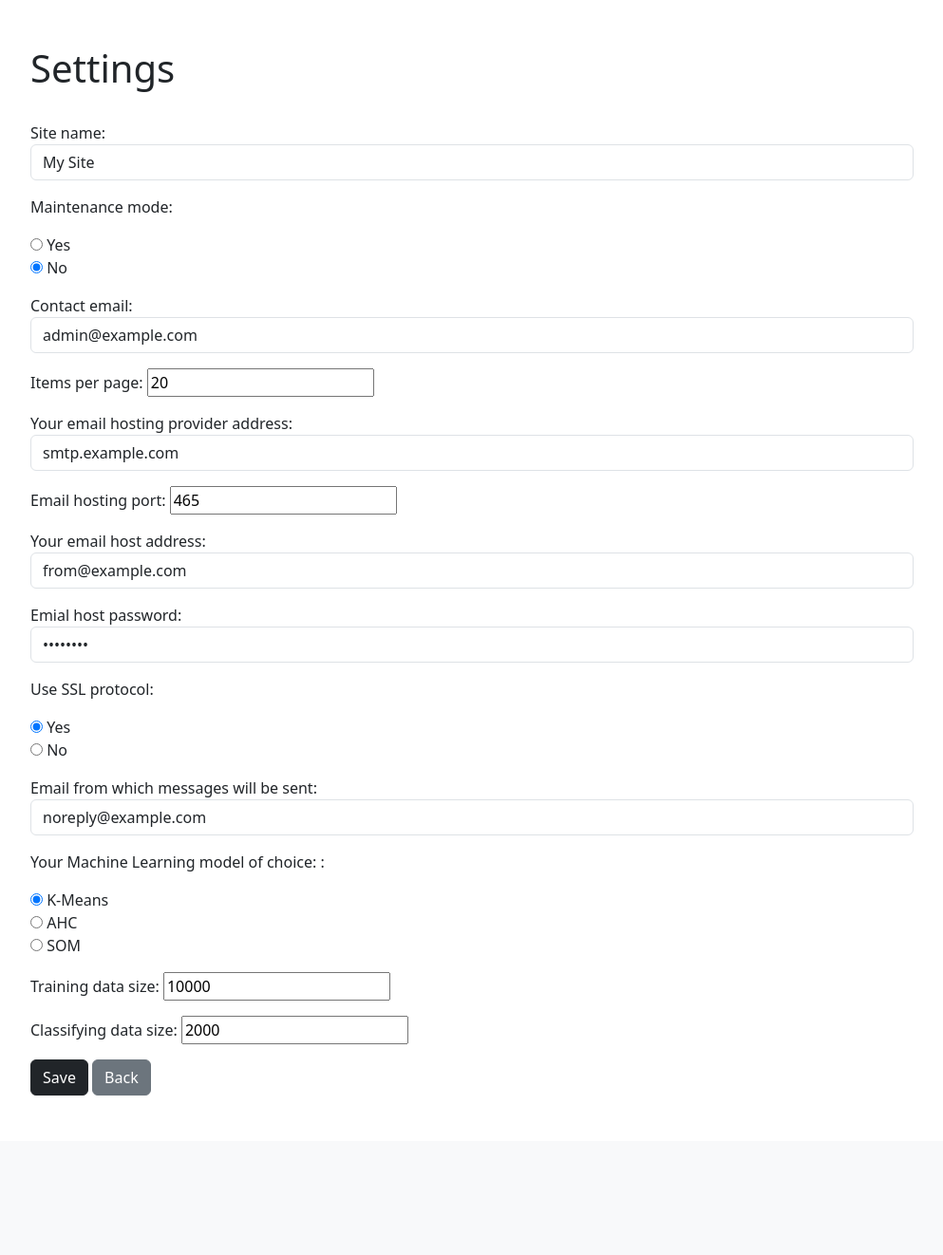
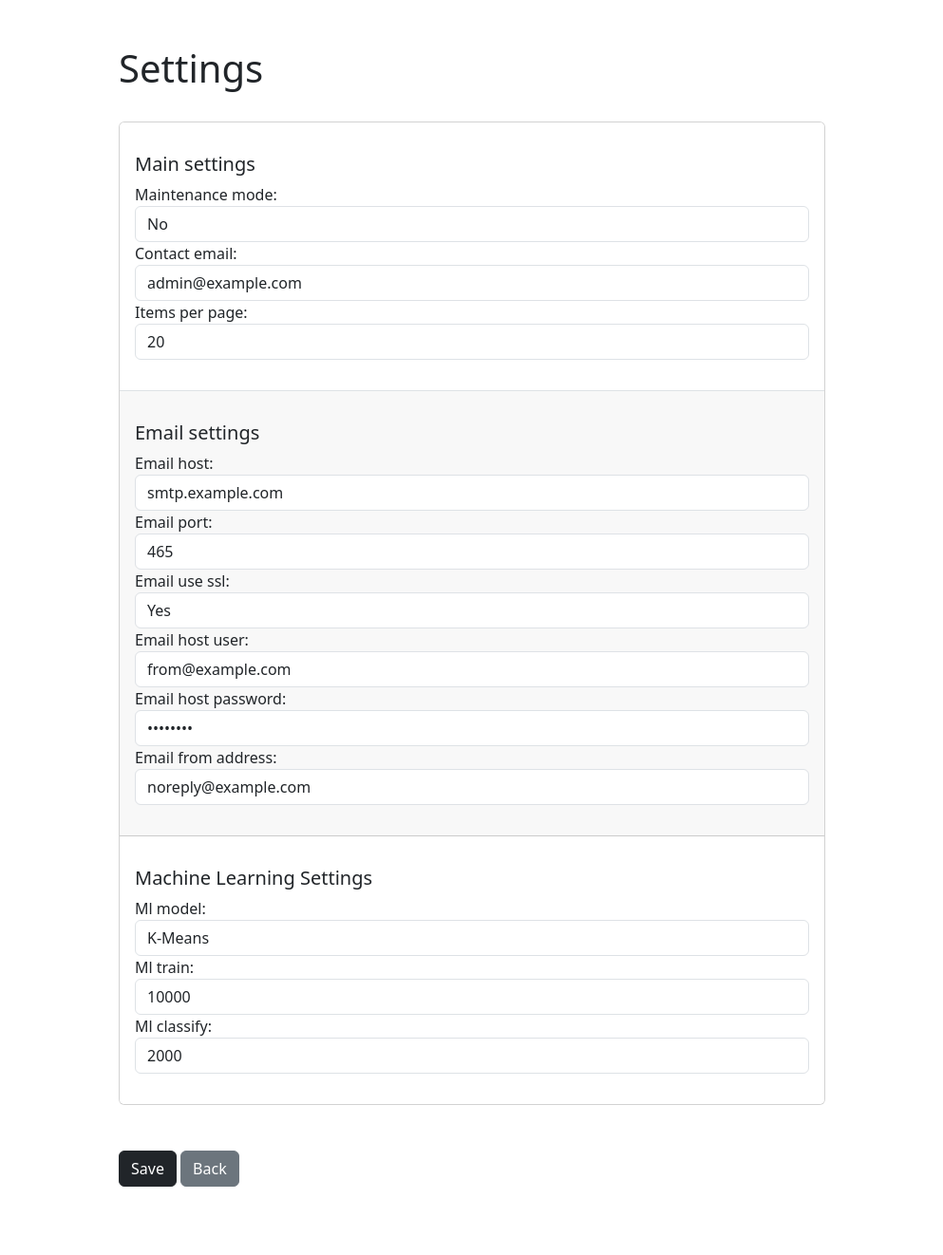
Before and after one commit to koloiyolo/engineering_thesis_django, a Django app: page /settings/ in a window 1280 px wide. Shown: the part 56-1378 px from the top of the page at 95% size, without its empty margins (143-1136 px from the left). Before the commit the page ends 1210 px from the top, so only its background shows below. Run offline with Django 5.2, Linux system fonts and the light colour scheme; the visitor is signed in with stand-in values (Sample User, id 1); data comes from the database, SQL or seed files in the repository; parts of the project's set-up code (start-up, migrations or seed data) failed here and were passed over.

Commit message:
Redesign Settings page

```diff
--- a/logging_system/config/forms.py
+++ b/logging_system/config/forms.py
@@ -1,4 +1,5 @@
 from django import forms
+from django.forms import TextInput, EmailInput, NumberInput, Select
 import json
 import numpy as np
 from datetime import datetime
@@ -8,40 +9,9 @@ from .models import Settings
 
 class SettingsPage(forms.ModelForm):
 
-    ML_MODEL_CHOICES = [
-        (0, 'K-Means'),
-        (1, 'AHC'),
-        (2, 'SOM'),
-    ]
-    BOOL_CHOICES = [
-        (True, 'Yes'),
-        (False, 'No'),
-    ]
-
-    # Site settings
-    site_name = forms.CharField(max_length="200",widget=forms.TextInput(attrs={'class':'form-control', 'placeholder':"Your site's name"}), label='Site name')
-    maintenance_mode = forms.ChoiceField(choices=BOOL_CHOICES, widget=forms.RadioSelect,label="Maintenance mode")
-    contact_email = forms.EmailField(widget=forms.EmailInput(attrs={'class':'form-control', 'placeholder':"Admin email"}), label="Contact email")
-    items_per_page = forms.IntegerField(widget=forms.NumberInput, label="Items per page")
-
-    # Email settings
-    email_host = forms.CharField(max_length="200",widget=forms.TextInput(attrs={'class':'form-control', 'placeholder':"smtp.example.com"}), label='Your email hosting provider address', )
-    email_port = forms.IntegerField(widget=forms.NumberInput, label = "Email hosting port")
-    email_host_user = forms.EmailField(widget=forms.EmailInput(attrs={'class':'form-control', 'placeholder':"user@example.com"}), label="Your email host address")
-    email_host_password = forms.CharField(widget=forms.TextInput(attrs={'type':'password','class':'form-control', 'placeholder':"Your site's name"}), label="Emial host password")
-    email_use_ssl = forms.ChoiceField(choices=BOOL_CHOICES, widget=forms.RadioSelect,label="Use SSL protocol")
-    email_from_address = forms.EmailField(widget=forms.EmailInput(attrs={'class':'form-control', 'placeholder':"Use email host user if your email provider doesn't support aliases"}), label="Email from which messages will be sent")
-
-    # ML Settings
-    ml_model = forms.ChoiceField(choices=ML_MODEL_CHOICES, widget=forms.RadioSelect,label="Your Machine Learning model of choice: ")
-    ml_train = forms.IntegerField(widget=forms.NumberInput, label = "Training data size")
-    ml_classify = forms.IntegerField(widget=forms.NumberInput, label = "Classifying data size")
-
-
     class Meta:
         model = Settings
-        fields = (
-            "site_name",
+        fields = [
             "maintenance_mode",
             "contact_email",
             "items_per_page",
@@ -54,5 +24,60 @@ class SettingsPage(forms.ModelForm):
             "ml_model",
             "ml_train",
             "ml_classify"
+        ]
+        widgets = {
+            "maintenance_mode": Select(attrs={
+                'class': "form-control",
+            }),
+            "contact_email": EmailInput(attrs={
+                'class': "form-control",
+                'label': 'Contact email',
+                'placeholder': 'admin@example.com',
+            }),
+            "items_per_page": NumberInput(attrs={
+                'class': "form-control",
+                'placeholder': '20'
+            }),
 
-        )
+            "email_host": TextInput(attrs={
+                'class': "form-control",
+                'label': 'Email hosting',
+                'placeholder': 'smtp.example.com',
+            }),
+            "email_port": NumberInput(attrs={
+                'class': "form-control",
+                'label': 'Email hosting port',
+                'placeholder': '465',
+            }),
+            "email_use_ssl": Select(attrs={
+                'class': "form-control",
+            }),
+            "email_host_user": EmailInput(attrs={
+                'class': "form-control",
+                'label': 'Email hosting user',
+                'placeholder': 'user@example.com',
+            }),
+            "email_host_password":  TextInput(attrs={
+                'class': "form-control",
+                'label': 'Email hosting user password',
+                'type':'password',
+                'placeholder': 'password',
+            }),
+            "email_from_address": EmailInput(attrs={
+                'class': "form-control",
+                'label': 'Email address',
+                'placeholder': 'user@example.com',
+            }),
+
+            "ml_model": Select(attrs={
+                'class': "form-control",
+            }),
+            "ml_train": NumberInput(attrs={
+                'class': "form-control",
+                'placeholder': '10000'
+            }),
+            "ml_classify": NumberInput(attrs={
+                'class': "form-control",
+                'placeholder': '2000'
+            }),
+        }
--- a/logging_system/config/models.py
+++ b/logging_system/config/models.py
@@ -7,9 +7,20 @@ from django.core.exceptions import ValidationError
 
 class Settings(models.Model):
 
+    # RadioSelect choices
+    ML_MODEL_CHOICES = [
+        (0, 'K-Means'),
+        (1, 'AHC'),
+        (2, 'SOM'),
+    ]
+    BOOL_CHOICES = [
+        (True, 'Yes'),
+        (False, 'No'),
+    ]
+
     # Site settings
     site_name = models.CharField(max_length=200, default='My Site')
-    maintenance_mode = models.BooleanField(default=False)
+    maintenance_mode = models.BooleanField(default=False, choices=BOOL_CHOICES)
     contact_email = models.EmailField(default='admin@example.com')
     items_per_page = models.IntegerField(default=20)
 
@@ -18,11 +29,11 @@ class Settings(models.Model):
     email_port = models.IntegerField(default=465)
     email_host_user = models.CharField(max_length=200, default='from@example.com')
     email_host_password = models.CharField(max_length=200, default='password')
-    email_use_ssl = models.BooleanField(default=True)
+    email_use_ssl = models.BooleanField(default=True, choices=BOOL_CHOICES)
     email_from_address = models.EmailField(default='noreply@example.com')
 
     # ML settings
-    ml_model = models.IntegerField(default=0)
+    ml_model = models.IntegerField(default=0, choices=ML_MODEL_CHOICES)
     ml_train = models.IntegerField(default=10000)
     ml_classify = models.IntegerField(default = 2000)
 
--- a/logging_system/logging_system/settings.py
+++ b/logging_system/logging_system/settings.py
@@ -25,7 +25,7 @@ SECRET_KEY = 'django-insecure-yf6o7gu&-kfb6*3^%_m2kfdnd9nlc$1&@wv2va=)wj8e@kkwq*
 # SECURITY WARNING: don't run with debug turned on in production!
 DEBUG = True
 
-ALLOWED_HOSTS = ['0.0.0.0', 'localhost']
+ALLOWED_HOSTS = ['0.0.0.0', 'localhost', '*']
 
 
 # Application definition
--- a/logging_system/website/templates/settings.html
+++ b/logging_system/website/templates/settings.html
@@ -1,19 +1,76 @@
 {% extends 'base.html' %} {% block content %}
 
-<div class="col-md-10 offset-md-1">
-  <br />
-  <h1>Settings</h1>
-  <br />
+<div class="col-md-8 offset-md-2">
   <form method="POST">
     {% csrf_token %} {% if form.errors %}
     <div class="alert alert-danger alert-dismissible fade show" role="alert">
       <strong>Your form has Errors</strong>
-      {% for field in form %} {% if field.errors %} {{ field.errors }} {% endif %} {% endfor %}
+      {% for field in form %}
+      {% if field.errors %}
+      {{ field.errors }}
+      {% endif %} {% endfor %}
     </div>
-    {% endif %} {{ form.as_p }}
-
+    {% endif %}
+    <br />
+    <h1>
+      Settings
+    </h1>
+    <br />
+    <div class="card">
+      <ul class="list-group list-group-flush">
+        <li class="list-group-item">
+          <div class="form-group">
+            <br />
+            <h5>Main settings</h5>
+              {{ form.maintenance_mode.label_tag }}
+              {{ form.maintenance_mode }}
+              {{ form.contact_email.label_tag }}
+              {{ form.contact_email }}
+              {{ form.items_per_page.label_tag }}
+              {{ form.items_per_page }}
+              <br />
+          </div>
+        </li>
+        <li class="card-header" style='list-style-type: none;'>
+          <div class="form-group">
+            <br />
+            <h5>Email settings</h5>
+              {{ form.email_host.label_tag }}
+              {{ form.email_host }}
+              {{ form.email_port.label_tag }}
+              {{ form.email_port }}
+              {{ form.email_use_ssl.label_tag }}
+              {{ form.email_use_ssl }}
+              {{ form.email_host_user.label_tag }}
+              {{ form.email_host_user }}
+              {{ form.email_host_password.label_tag }}
+              {{ form.email_host_password }}
+              {{ form.email_from_address.label_tag }}
+              {{ form.email_from_address }}
+              <br/>
+          </div>
+        </li>
+        <li class="list-group-item">
+          <div class="form-group">
+            <br />
+            <h5>Machine Learning Settings</h5>
+              {{ form.ml_model.label_tag }}
+              {{ form.ml_model }}
+              {{ form.ml_train.label_tag }}
+              {{ form.ml_train }}
+              {{ form.ml_classify.label_tag }}
+              {{ form.ml_classify }}
+              <br />
+          </div>
+        </li>
+      </ul>
+    </div>
+    <br />
+    <br />
     <button type="submit" class="btn btn-dark">Save</button>
     <a class="btn btn-secondary" href="{% url 'home' %}">Back</a>
+    <br />
+    <br />
   </form>
   <br />
   <br />
```
